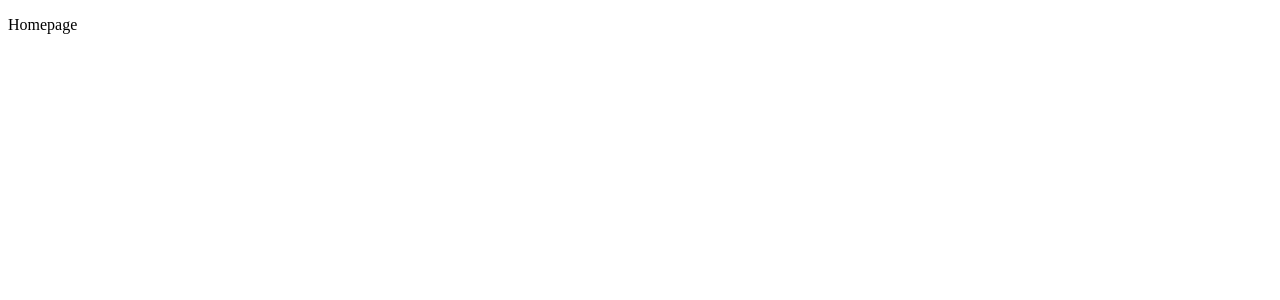
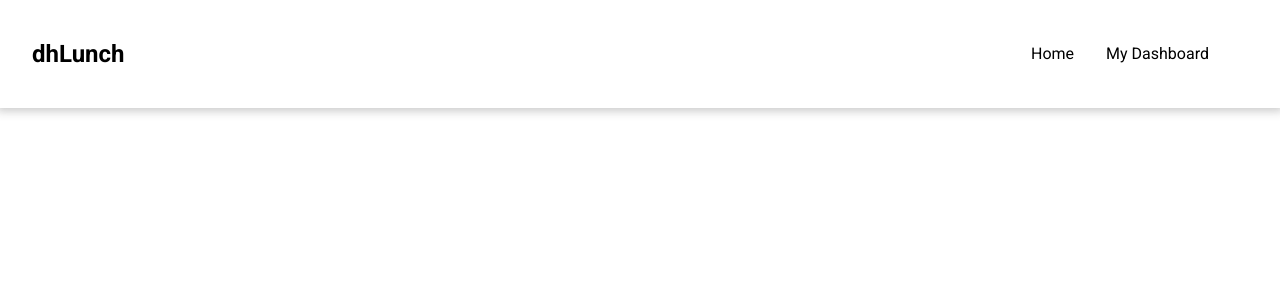
Before and after one commit to AbbieSmith11/dhlunch, a React (Vite) app in the folder frontend/: page / in a window 1280 px wide. Shown: the top 300 px of the page. Built offline with nearby package versions, Linux system fonts and the light colour scheme.

Commit message:
Added ts and styling for navbar and added it to a couple pages

```diff
--- a/frontend/index.html
+++ b/frontend/index.html
@@ -4,6 +4,9 @@
     <meta charset="UTF-8" />
     <meta name="viewport" content="width=device-width, initial-scale=1.0" />
     <title>dhLunch</title>
+    <link rel="preconnect" href="https://fonts.googleapis.com">
+<link rel="preconnect" href="https://fonts.gstatic.com" crossorigin>
+<link href="https://fonts.googleapis.com/css2?family=Roboto:ital,wght@0,100..900;1,100..900&display=swap" rel="stylesheet">
   </head>
   <body>
     <div id="root"></div>
--- /dev/null
+++ b/frontend/src/components/Navbar/Navbar.module.scss
@@ -0,0 +1,24 @@
+// main nav component
+nav {
+  display: flex;
+  flex-direction: row;
+  justify-content: space-between;
+  align-items: center;
+  padding: 20px 2rem;
+  box-shadow: 0 0 9px 3px rgba(41, 41, 41, 0.25);
+}
+
+// div that contains the links
+nav div {
+  display: flex;
+  flex-direction: row;
+  justify-content: center;
+  width: 20vw;
+  gap: 2rem;
+}
+
+// link text
+nav div a {
+  color: black;
+  text-decoration: none;
+}
--- /dev/null
+++ b/frontend/src/components/Navbar/Navbar.tsx
@@ -0,0 +1,16 @@
+import React from "react";
+import "./Navbar.module.scss";
+
+const Navbar: React.FC = () => {
+  return (
+    <nav>
+      <h1>dhLunch</h1>
+      <div>
+        <a href="/">Home</a>
+        <a href="/dashboard">My Dashboard</a>
+      </div>
+    </nav>
+  );
+};
+
+export default Navbar;
--- /dev/null
+++ b/frontend/src/components/Navbar/index.ts
@@ -0,0 +1 @@
+export { default } from "./Navbar.tsx";
--- a/frontend/src/containers/App.tsx
+++ b/frontend/src/containers/App.tsx
@@ -1,4 +1,4 @@
-import {BrowserRouter as Router, Route, Routes } from "react-router-dom";
+import { BrowserRouter as Router, Route, Routes } from "react-router-dom";
 import Homepage from "../pages/Homepage/Homepage.tsx";
 import Dashboard from "../pages/Dashboard/Dashboard.tsx";
 import Restaurant from "../pages/Restaurant/Restaurant.tsx";
--- a/frontend/src/index.scss
+++ b/frontend/src/index.scss
@@ -0,0 +1,4 @@
+body {
+  margin: 0;
+  font-family: "Roboto", sans-serif;
+}
--- a/frontend/src/pages/Dashboard/Dashboard.tsx
+++ b/frontend/src/pages/Dashboard/Dashboard.tsx
@@ -1,7 +1,9 @@
+import Navbar from "../../components/Navbar/Navbar.tsx"
+
 export default function Dashboard (){
     return (
-        <p>
-            Dashboard
-        </p>
+        <>
+            <Navbar />
+        </>
     )
 }
--- a/frontend/src/pages/Homepage/Homepage.tsx
+++ b/frontend/src/pages/Homepage/Homepage.tsx
@@ -1,7 +1,9 @@
+import Navbar from "../../components/Navbar/Navbar.tsx";
+
 export default function Homepage (){
     return (
-        <p>
-            Homepage
-        </p>
+        <>
+            <Navbar />
+        </>
     )
 }
```
